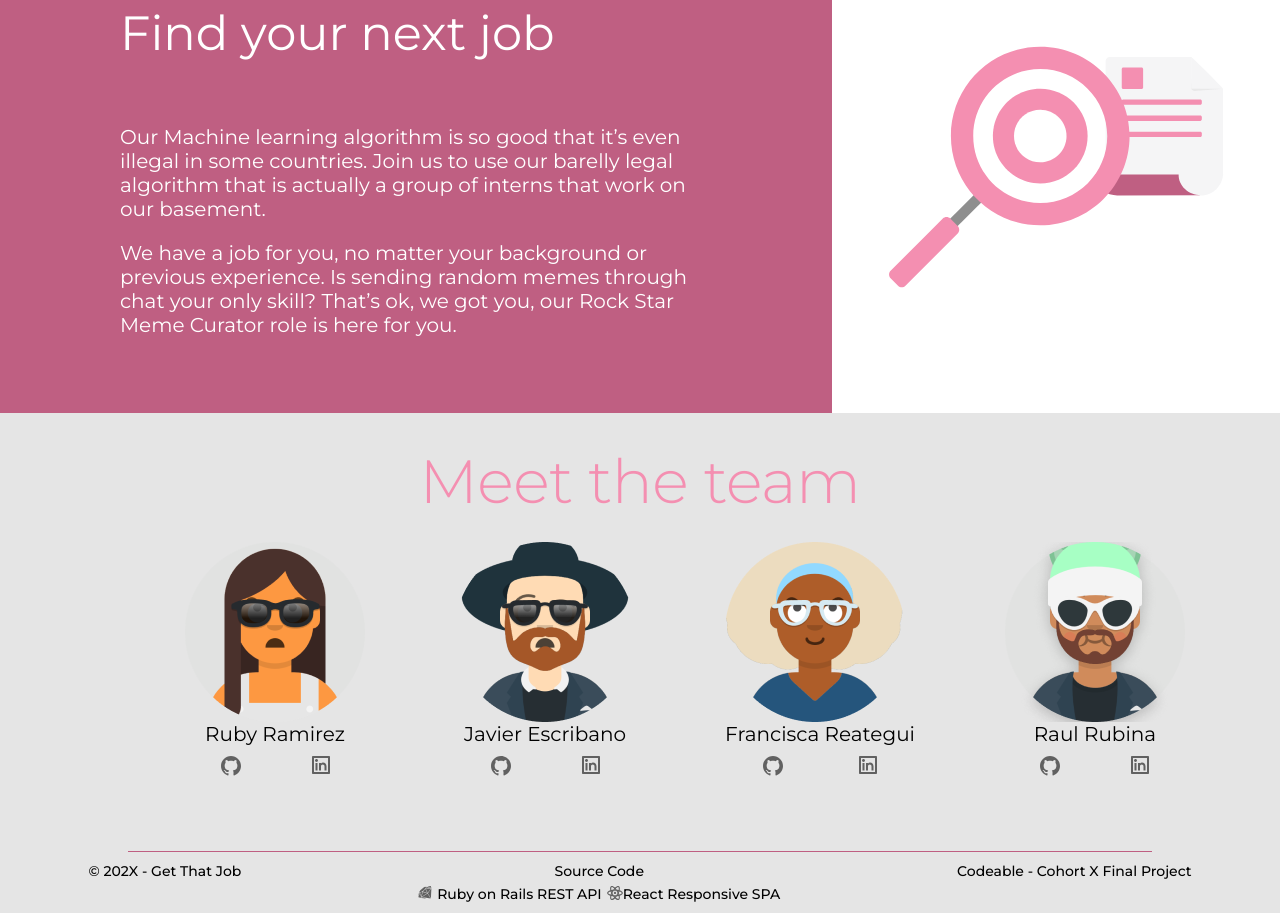
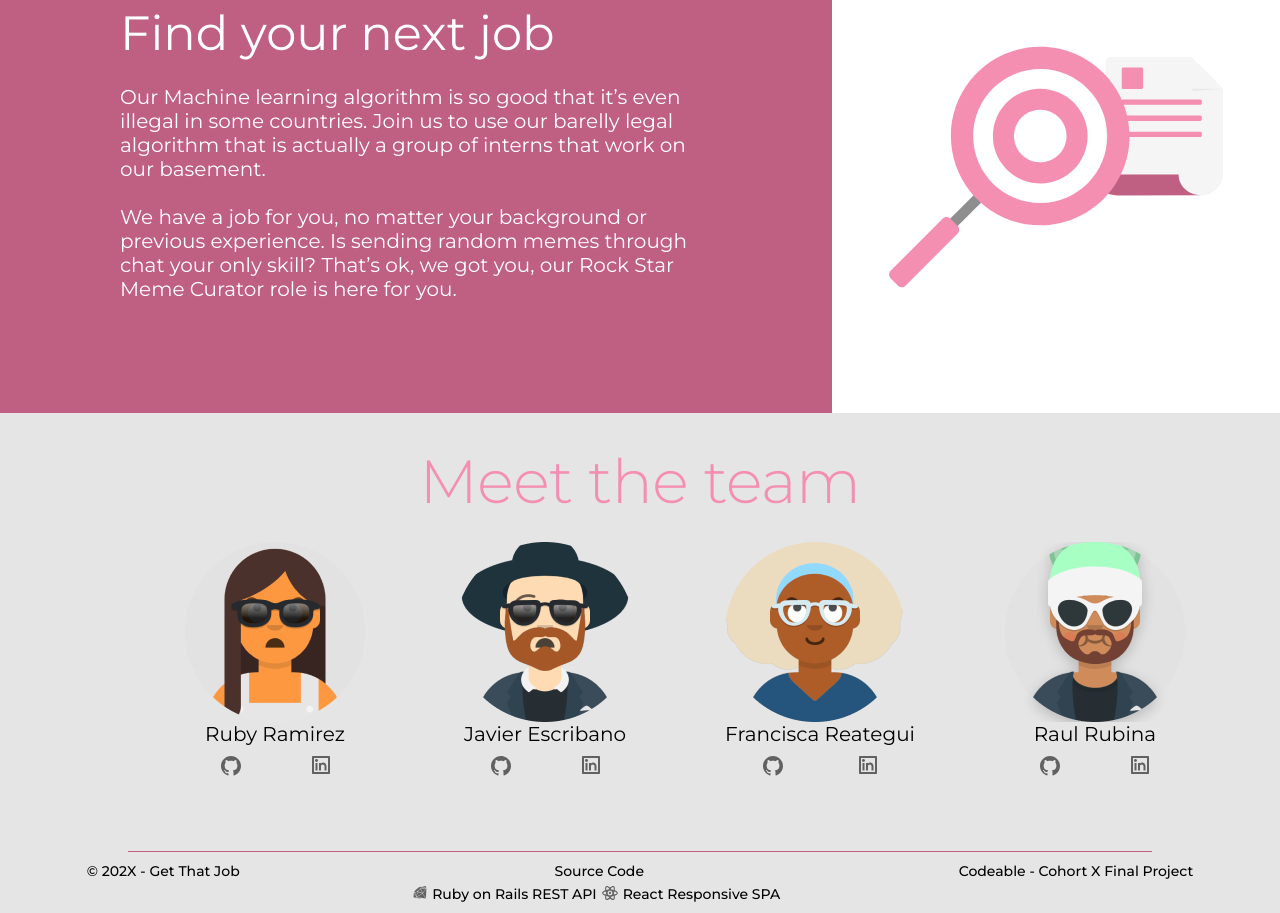
Before and after one commit to varissara-wo/final-project, a React (Create React App) app: page / in a window 1280 px wide. Shown: the part 1040-1953 px from the top of the page. Built offline with nearby package versions, Linux system fonts and the light colour scheme.

Commit message:
fix : fix padding of text in paragraph and footer

```diff
--- a/src/pages/Homepage.jsx
+++ b/src/pages/Homepage.jsx
@@ -659,7 +659,7 @@ const Homepage = () => {
                             component='p'
                             color='primary.contrastText'
                             sx={{
-                                marginTop: '64px',
+                                marginTop: '24px',
                                 marginLeft: '120px',
                                 marginRight: '120px'
                             }}>
@@ -670,7 +670,7 @@ const Homepage = () => {
                             component='p'
                             color='primary.contrastText'
                             sx={{
-                                marginTop: '20px',
+                                marginTop: '24px',
                                 marginLeft: '120px',
                                 marginRight: '120px',
                                 marginButton: '64px'
@@ -1001,7 +1001,8 @@ const Homepage = () => {
                                         component="span"
                                         color="warning"
                                         sx={{
-
+                                            paddingLeft: '5px',
+                                            paddingRight: '5px'
                                         }}>
                                         React Responsive SPA
                                     </Typography>
```
